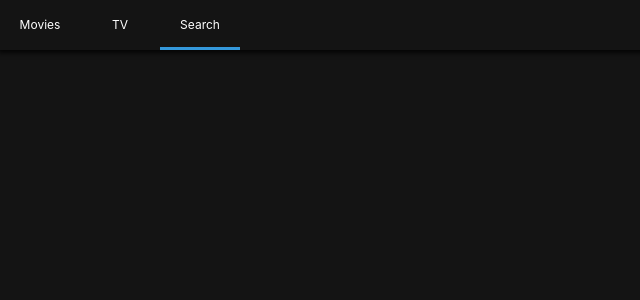
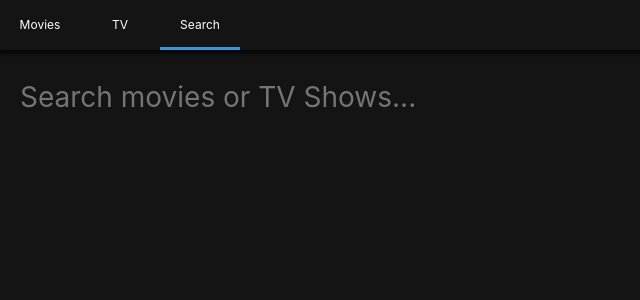
Before and after one commit to Denmark-Banana/Venus, a React (Create React App) app: page /search in a window 1280 px wide. Shown: the top 300 px of the page, without its empty margins (0-640 px from the left). Built offline with nearby package versions, Linux system fonts and the light colour scheme.

Commit message:
Modify SearchContainer with Presenter

```diff
--- a/src/Routes/Home/HomePresenter.js
+++ b/src/Routes/Home/HomePresenter.js
@@ -6,7 +6,7 @@ import Section from 'Components/Section';
 import Loader from 'Components/Loader';
 
 const Container = styled.div`
-  padding: 0px 10px;
+  padding: 0px 20px;
 `;
 
 const HomePresenter = ({ nowPlaying, upcoming, popular, loading, error }) =>
--- a/src/Routes/Search/SearchContainer.js
+++ b/src/Routes/Search/SearchContainer.js
@@ -6,16 +6,26 @@ export default class extends React.Component {
   state = {
     movieResults: null,
     tvResults: null,
-    searchTerm: 'code',
+    searchTerm: '',
     loading: false,
     error: null,
   };
 
-  handleSubmit = () => {
+  handleSubmit = event => {
+    event.preventDefault();
     const { searchTerm } = this.state;
     if (searchTerm !== '') {
       this.searchByTerm(searchTerm);
     }
+  };
+
+  updateTerm = event => {
+    const {
+      target: { value: searchTerm },
+    } = event;
+    this.setState({
+      searchTerm
+    })
   };
 
   searchByTerm = async () => {
@@ -30,7 +40,7 @@ export default class extends React.Component {
       } = await tvApi.search(searchTerm);
       this.setState({
         movieResults,
-        tvResults
+        tvResults,
       });
     } catch {
       this.setState({ error: "Can't find results." });
@@ -41,7 +51,7 @@ export default class extends React.Component {
 
   render() {
     const { movieResults, tvResults, loading, error, searchTerm } = this.state;
-    console.log( this.state );
+    console.log(this.state);
     return (
       <SearchPresenter
         movieResults={movieResults}
@@ -50,6 +60,7 @@ export default class extends React.Component {
         error={error}
         searchTerm={searchTerm}
         handleSubmit={this.handleSubmit}
+        updateTerm={this.updateTerm}
       />
     );
   }
--- a/src/Routes/Search/SearchPresenter.js
+++ b/src/Routes/Search/SearchPresenter.js
@@ -1,6 +1,23 @@
 import React from 'react';
 import PropTypes from 'prop-types';
 import styled from 'styled-components';
+import Loader from 'Components/Loader';
+import Section from 'Components/Section';
+
+const Container = styled.div`
+  padding: 0px 20px;
+`;
+
+const Form = styled.form`
+  margin-bottom: 50px;
+  width: 100%;
+`;
+
+const Input = styled.input`
+  all: unset;
+  font-size: 28px;
+  width: 100%;
+`;
 
 const SearchPresenter = ({
   movieResults,
@@ -9,7 +26,38 @@ const SearchPresenter = ({
   searchTerm,
   handleSubmit,
   error,
-}) => null;
+  updateTerm,
+}) => (
+  <Container>
+    <Form onSubmit={handleSubmit}>
+      <Input
+        placeholder="Search movies or TV Shows..."
+        value={searchTerm}
+        onChange={updateTerm}
+      />
+    </Form>
+    {loading ? (
+      <Loader />
+    ) : (
+      <>
+        {movieResults && movieResults.length > 0 && (
+          <Section title="Movie Results">
+            {movieResults.map(movie => (
+              <span key={movie.id}>{movie.title}</span>
+            ))}
+          </Section>
+        )}
+        {tvResults && tvResults.length > 0 && (
+          <Section title="TV Show Results">
+            {tvResults.map(show => (
+              <span key={show.id}>{show.name}</span>
+            ))}
+          </Section>
+        )}
+      </>
+    )}
+  </Container>
+);
 
 SearchPresenter.propTypes = {
   movieResults: PropTypes.array,
@@ -18,6 +66,7 @@ SearchPresenter.propTypes = {
   searchTerm: PropTypes.string,
   loading: PropTypes.bool.isRequired,
   handleSubmit: PropTypes.func.isRequired,
+  updateTerm: PropTypes.func.isRequired,
 };
 
 export default SearchPresenter;
--- a/src/Routes/TV/TVPresenter.js
+++ b/src/Routes/TV/TVPresenter.js
@@ -4,24 +4,32 @@ import styled from 'styled-components';
 import Section from 'Components/Section';
 import Loader from 'Components/Loader';
 
-const Container = styled.div``;
+const Container = styled.div`
+  padding: 0px 20px;
+`;
 
 const TVPresenter = ({ topRated, popular, airingToday, loading, error }) =>
   loading ? <Loader /> : (
     <Container>
       {topRated && topRated.length > 0 && (
         <Section title="Top Rated Shows">
-          {topRated.map(show => show.name)}
+          {topRated.map(show => (
+            <span key={show.id}>{show.name}</span>
+          ))}
         </Section>
       )}
       {popular && popular.length > 0 && (
         <Section title="Popular Shows">
-          {popular.map(show => show.name)}
+          {popular.map(show => (
+            <span key={show.id}>{show.name}</span>
+          ))}
         </Section>
       )}
       {airingToday && airingToday.length > 0 && (
         <Section title="Airing Shows">
-          {airingToday.map(show => show.name)}
+          {airingToday.map(show => (
+            <span key={show.id}>{show.name}</span>
+          ))}
         </Section>
       )}
     </Container>
```
